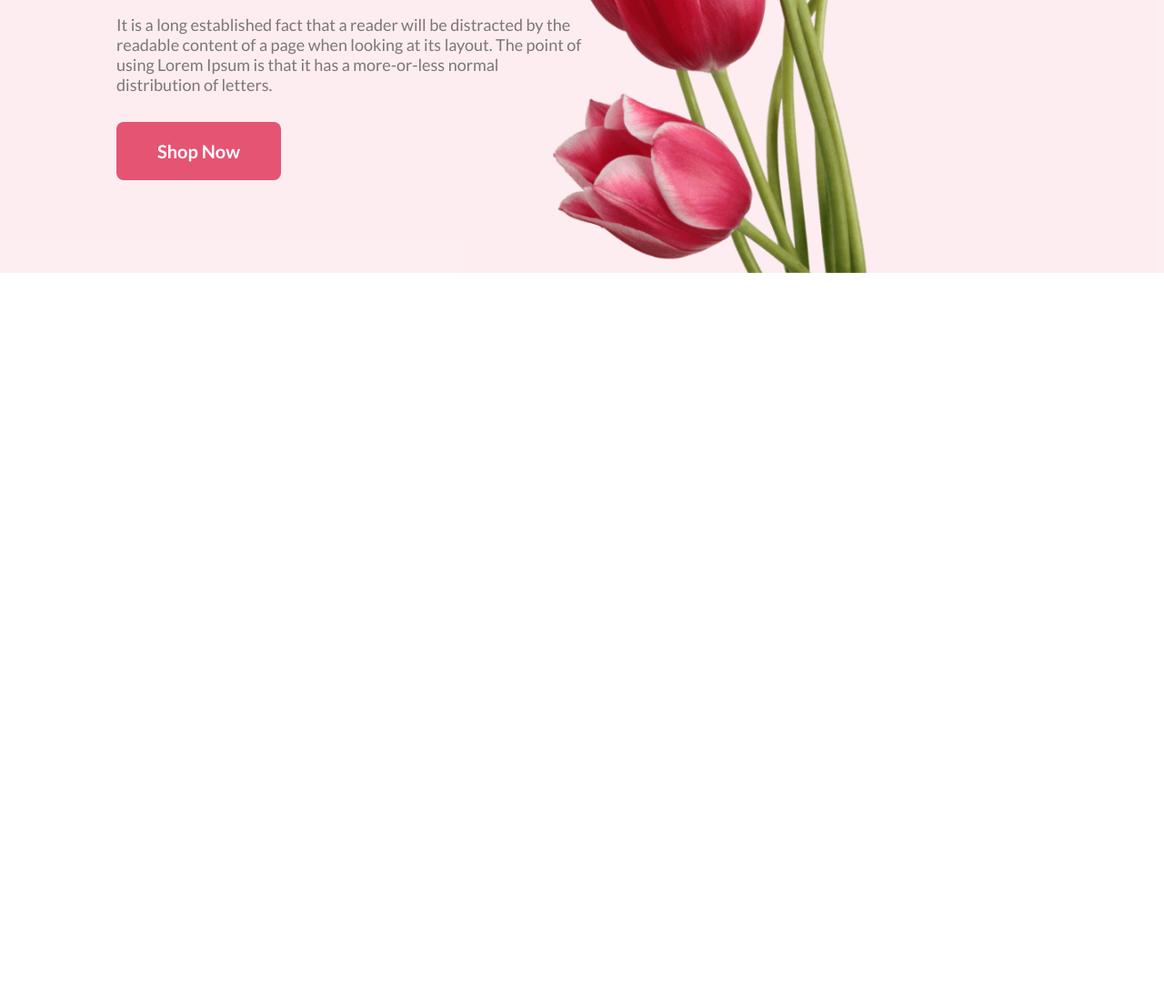
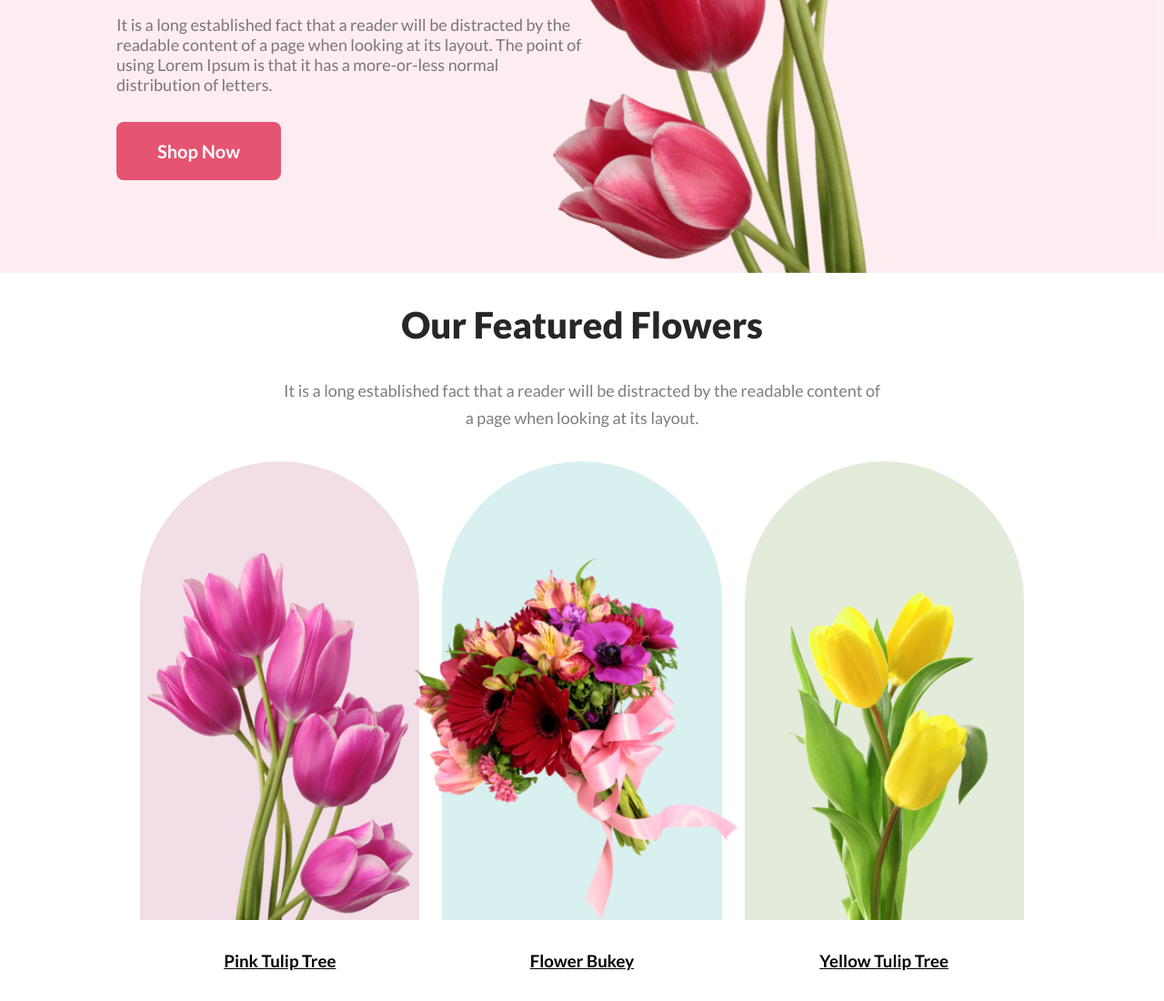
Before and after one commit to fardin36/flower-shop-assignment-WEB8-0823-, a plain HTML site: page index.html in a window 1280 px wide. Shown: the part 500-1600 px from the top of the page at 91% size. Before the commit the page ends 800 px from the top, so only its background shows below. Drawn offline with Linux system fonts and the light colour scheme.

Commit message:
Added Featured flower section

```diff
--- a/index.html
+++ b/index.html
@@ -16,7 +16,6 @@
 <body>
     <!-- This  is Banner Section  -->
     <div class="banner-container">
-
         <div class="banner-content">
             <h2 class="banner-title">Let's make beautiful flowers a part of your life.</h2>
             <p class="banner-description">It is a long established fact that a reader will be distracted by the
@@ -27,7 +26,26 @@
         <div class="banner-img">
             <img src="./assets/pngwing10.png" alt="">
         </div>
+    </div>
 
+    <!-- this is Featured Flower container  -->
+    <div class="feat-flower-container">
+        <h3 class="title">Our Featured Flowers</h3>
+        <p class="description">It is a long established fact that a reader will be distracted by the readable content of<br>a page when looking at its layout.</p>
+        <div class="feat-flowers">
+            <div class="flower">
+                <div class="feat-img feat-img-1"><img src="./assets/pngwing6.png" alt=""></div>
+                <h3><a href="#">Pink Tulip Tree</a></h3>
+            </div>
+            <div class="flower">
+                <div class="feat-img feat-img-2"><img src="./assets/pngwing5.png" alt=""></div>
+                <h3><a href="#">Flower Bukey</a></h3>
+            </div>
+            <div class="flower">
+                <div class="feat-img feat-img-3"><img src="./assets/pngwing7.png" alt=""></div>
+                <h3><a href="#">Yellow Tulip Tree</a></h3>
+            </div>
+        </div>
     </div>
 </body>
 
--- a/style.css
+++ b/style.css
@@ -58,3 +58,71 @@
 .banner-img img {
     height: 90%;
 }
+
+/* This is Featured Flower section  */
+
+.feat-flower-container {
+    height: 100vh;
+    padding: 0 10%;
+    display: flex;
+    flex-direction: column;
+    justify-content: space-evenly;
+    text-align: center;
+}
+
+.feat-flower-container .title {
+    color: #272727;
+    font-size: 40px;
+    font-weight: 800;
+}
+
+.feat-flower-container p {
+    color: #27272799;
+    font-size: 18px;
+    font-weight: 400;
+    line-height: 30px;
+}
+
+.feat-flowers {
+    height: 70%;
+    display: flex;
+    justify-content: center;
+    align-items: end;
+    gap: 25px;
+}
+
+.feat-flowers .flower {
+    height: 100%;
+    width: 30%;
+    display: flex;
+    flex-direction: column;
+    justify-content: space-between;
+}
+
+.feat-img {
+    height: 90%;
+    display: flex;
+    justify-content: center;
+    align-items: end;
+    border-radius: 300px 300px 0px 0px;
+}
+
+.feat-img img {
+    height: 80%;
+}
+
+.feat-img-1 {
+    background-color: #A7216226;
+}
+
+.feat-img-2 {
+    background-color: #0597A026;
+}
+
+.feat-img-3 {
+    background-color: #477D1126;
+}
+
+.feat-flowers a{
+    color: black;
+}
```
